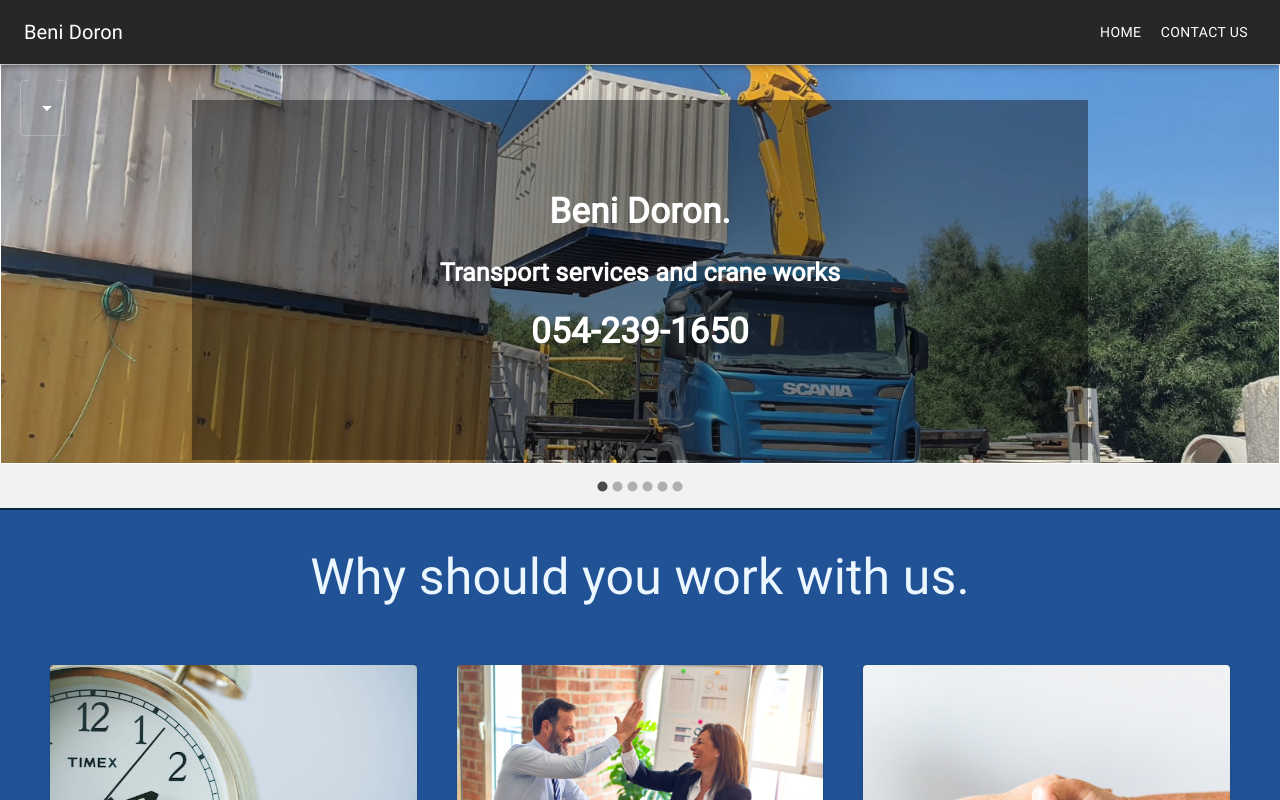
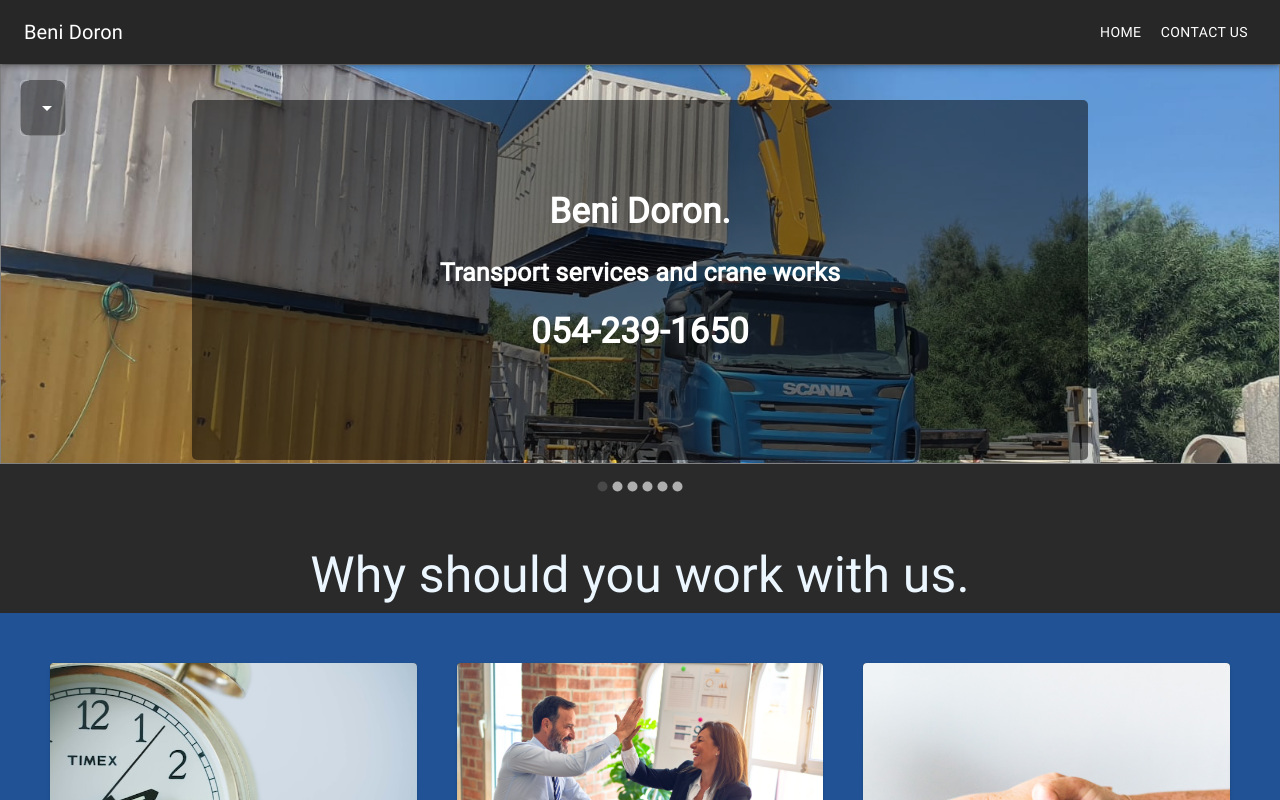
Before and after one commit to OfirWasHere/website-for-small-business, a React (Create React App) app: page / in a window 1280 px wide. Shown: the top 800 px of the page. Built offline with nearby package versions, Linux system fonts and the light colour scheme.

Commit message:
bunch of tweaks

```diff
--- a/src/Components/LayoutArea/Goals/Goals.tsx
+++ b/src/Components/LayoutArea/About/About.tsx
@@ -1,5 +1,4 @@
-import React from "react";
-import "./Goals.css";
+import "./About.css";
 import {
   Box,
   Card,
--- a/src/Components/LayoutArea/Carousel/Carousel.css
+++ b/src/Components/LayoutArea/Carousel/Carousel.css
@@ -9,4 +9,5 @@
     height: 50vh;
     object-fit: cover;
     border: 1px solid;
+    color: gray;
 }
--- a/src/Components/LayoutArea/LanguagePicker/LanguagePicker.css
+++ b/src/Components/LayoutArea/LanguagePicker/LanguagePicker.css
@@ -1,7 +1,9 @@
 .LanguagePicker {
     display: block;
-    position: absolute;
+    position: fixed;
     z-index: 10;
-    padding-left: 20px;
-    padding-top: 80px;
+    margin-left: 20px;
+    margin-top: 80px;
+    background-color: rgba(0, 0, 0, 0.4);
+    border-radius: 10px;
 }
--- a/src/Components/LayoutArea/LanguagePicker/LanguagePicker.tsx
+++ b/src/Components/LayoutArea/LanguagePicker/LanguagePicker.tsx
@@ -26,7 +26,7 @@ function LanguagePicker(props: LanguageProps) {
   return (
     <div className="LanguagePicker">
       <FormControl>
-        <Select value={lang} label="lang" onChange={handleChange} sx={{color:'success'}}>
+        <Select value={lang} label="lang" onChange={handleChange} sx={{color:'white'}}>
           {props.languageList.map((e, index) => (
             <MenuItem value={e.value} key={index}>{e.lang}</MenuItem>
           ))}
--- a/src/Components/LayoutArea/MainLayoutPages/HomePage/HomePage.css
+++ b/src/Components/LayoutArea/MainLayoutPages/HomePage/HomePage.css
@@ -1,6 +1,6 @@
 .HomePage {
     padding-top: 64px;
-    background-color: rgb(242,242,242);
+    background-color: #2a2a2a;
     /* background-color: rgb(67, 151, 224); */
 }
 
@@ -11,18 +11,19 @@
     height: auto;
     width: 70%;
     color: rgb(255, 255, 255);
-    background-color: rgba(0, 0, 0, 0.402);
+    background-color: rgba(0, 0, 0, 0.5);
     left: 50%;
     transform: translateX(-50%);
     margin-top: 100px;
     padding: 86px;
+    border-radius: 5px;
 }
 
 .HomePage > .aboutUsText {
     font-size: 50px;
     text-align: center;
     padding-top: 30px;
-    background-color: rgb(32, 82, 149);
+    background-color: #2a2a2a;
     color: rgb(235, 246, 255);
 }
 
--- a/src/Components/LayoutArea/MainLayoutPages/HomePage/HomePage.tsx
+++ b/src/Components/LayoutArea/MainLayoutPages/HomePage/HomePage.tsx
@@ -7,7 +7,7 @@ import image3 from "../../../../Assets/Images/Carousel-Images/image3.jpeg";
 import image4 from "../../../../Assets/Images/Carousel-Images/image4.jpeg";
 import image5 from "../../../../Assets/Images/Carousel-Images/image5.jpeg";
 import image6 from "../../../../Assets/Images/Carousel-Images/image6.jpeg";
-import About from "../../Goals/Goals";
+import About from "../../About/About";
 import { AboutData } from "../../../Strings/AboutData";
 import { clientData } from "../../../Strings/ClientData";
 import CompanyClients from "../../CompanyClients/CompanyClients";
@@ -31,7 +31,7 @@ function HomePage() {
       </div>
 
       {/* About Component showcase: */}
-      <hr />
+      {/* <hr /> */}
       <div className="aboutUsText">
         <Box>{t("HomePageStrings.aBitAboutUS")}</Box>
       </div>
@@ -40,7 +40,7 @@ function HomePage() {
       {/* Client Component showcase: */}
 
       <CompanyClients client={clientData} />
-      <hr />
+      {/* <hr /> */}
 
       {/* Intrested?, not sure? contact us for any questions we'll be happy to provide you with an answer */}
       <GetInContactSection />
```
Also changed, not shown: src/Components/LayoutArea/About/About.css (renamed from src/Components/LayoutArea/Goals/Goals.css).
